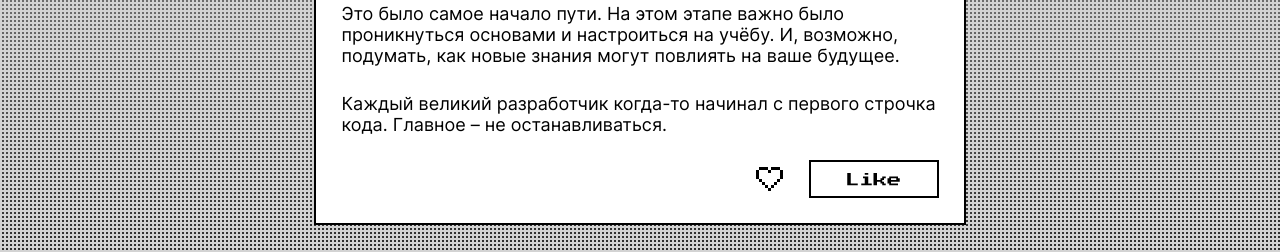
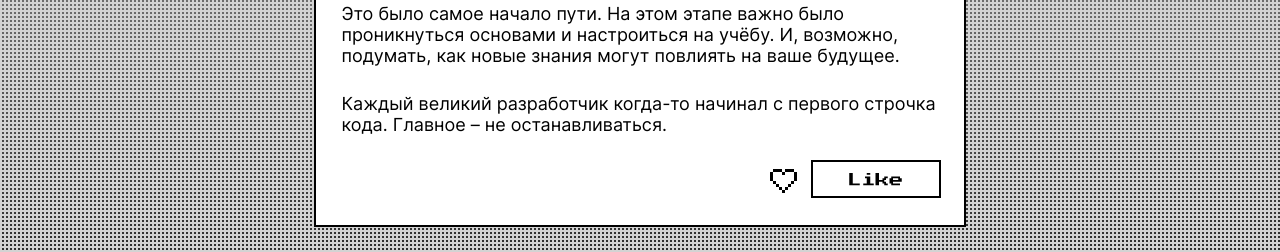
Before and after one commit to Hippi44/zakrivayuschiy-teg-f, a website: page index.html in a window 1280 px wide. Shown: the part 1274-1526 px from the top of the page. Drawn offline with Linux system fonts and the light colour scheme.

Commit message:
Повторная сдача проекта

```diff
--- a/index.html
+++ b/index.html
@@ -32,7 +32,7 @@
         </div>
         <div class="button__container">
           <button class="card__icon-button" type="button">
-              <svg width="39" height="36" viewBox="0 0 39 36" fill="none" xmlns="http://www.w3.org/2000/svg" class="like-icon">
+              <svg width="39px" height="36px" viewBox="0 0 39 36" fill="none" xmlns="http://www.w3.org/2000/svg" class="like-icon">
                 <g class="heart">
                   <path d="M12 6H9V9H12V6ZM15 6H12V9H15V6ZM9 9H6V12H9V9ZM9 12H6V15H9V12ZM9 15H6V18H9V15ZM18 6H15V9H18V6ZM12 18H9V21H12V18ZM15 21H12V24H15V21ZM18 24H15V27H18V24ZM27 6H30V9H27V6ZM24 6H27V9H24V6ZM30 9H33V12H30V9ZM30 12H33V15H30V12ZM30 15H33V18H30V15ZM21 6H24V9H21V6ZM27 18H30V21H27V18ZM24 21H27V24H24V21ZM21 24H24V27H21V24ZM21 27H18V30H21V27ZM21 9H18V12H21V9Z" fill="var(--counter-color)" class="contour"/>
                   <path d="M12 9H9V12H12V9ZM15 12H12V15H15V12ZM18 9H15V12H18V9ZM12 15H9V18H12V15ZM15 15H12V18H15V15ZM15 18H12V21H15V18ZM18 12H15V15H18V12ZM18 21H15V24H18V21ZM18 18H15V21H18V18ZM27 9H30V12H27V9ZM24 9H27V12H24V9ZM27 12H30V15H27V12ZM24 12H27V15H24V12ZM21 9H24V12H21V9ZM27 15H30V18H27V15ZM24 15H27V18H24V15ZM24 18H27V21H24V18ZM21 12H24V15H21V12ZM21 21H24V24H21V21ZM21 18H24V21H21V18ZM21 21H18V24H21V21ZM21 24H18V27H21V24Z" fill="none" class="main-body"/>
--- a/styles/animations.css
+++ b/styles/animations.css
@@ -10,7 +10,7 @@
 
 */
 
-@keyframes increase {
+@keyframes increasingSize {
   0% {
     transform: scale(1);
   }
@@ -20,7 +20,7 @@
   }
 }
 
-@keyframes explosion {
+@keyframes fadeIn {
   100% {
     fill: var(--main-body);
   }
--- a/styles/style.css
+++ b/styles/style.css
@@ -112,15 +112,13 @@
 .button__container {
   display: flex;
   justify-content: end;
-  gap: 12px;
-  margin-inline-end: 25px;
-  margin-block-end: 25px;
+  margin-inline-end: 23px;
+  margin-block-end: 23px;
 }
 
 .card__icon-button {
   display: flex;
   align-items: center;
-  max-block-size: 38px;
   cursor: pointer;
   background-color: transparent;
   border: 2px solid transparent;
```
